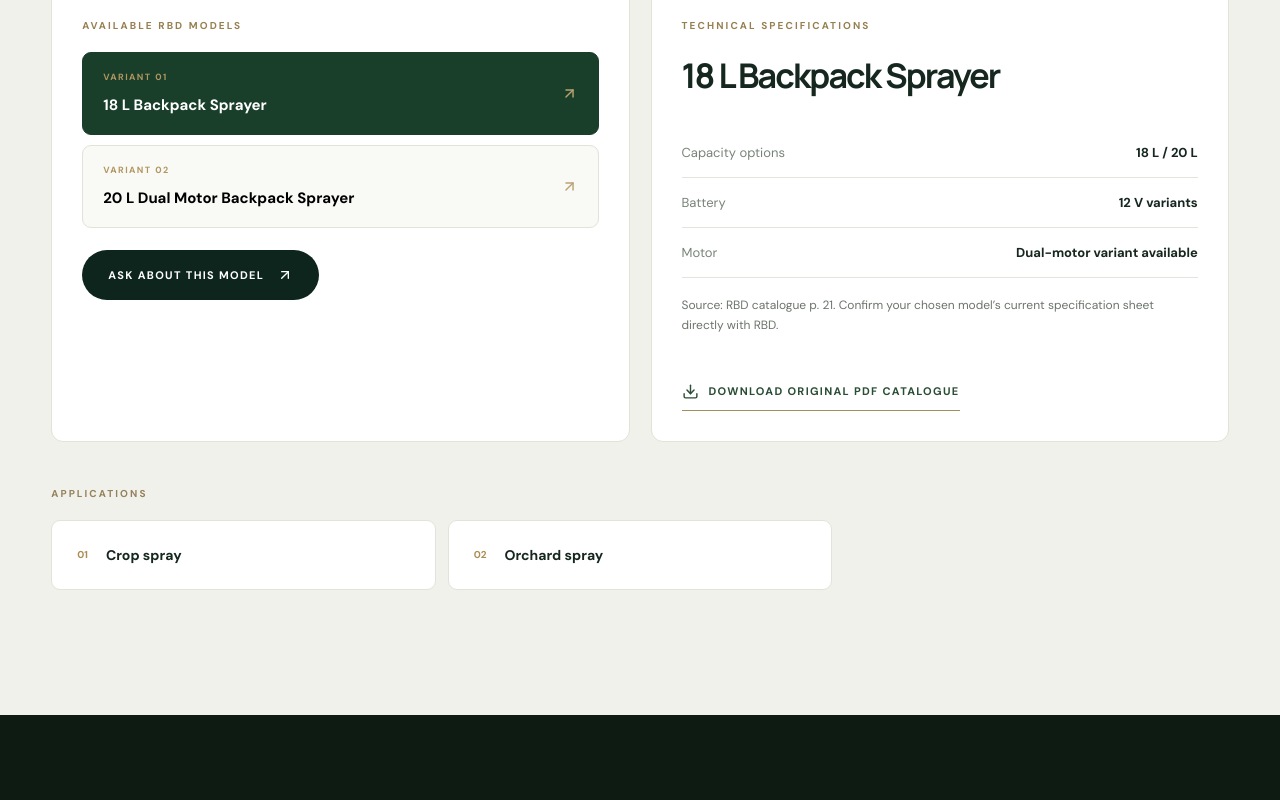
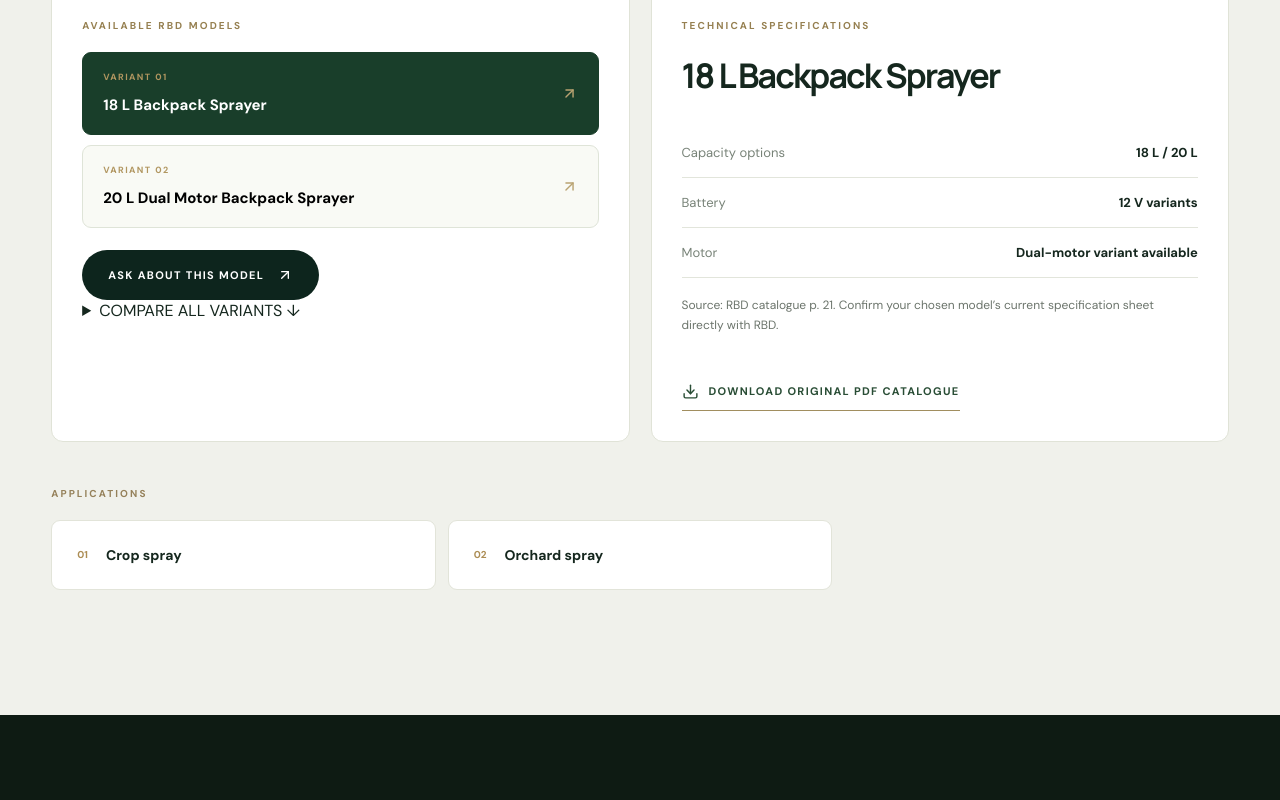
Before and after one commit to rbdchatgpt-cmd/rbd-animated-catalogue, a Next.js app: page /products/battery-sprayer/ in a window 1280 px wide. Shown: the part 4330-5130 px from the top of the page. Built offline with nearby package versions, Linux system fonts and the light colour scheme; no server answers.

Commit message:
Let customers compare model variants without applying reference specs to unverified models

```diff
--- a/components/ProductPageClient.jsx
+++ b/components/ProductPageClient.jsx
@@ -63,7 +63,8 @@ export default function ProductPageClient({product}){
  <section className="catalogue-inspection-section" id="inspection"><div className="container"><div className="catalogue-section-kicker">03 / INSPECT THE MACHINE</div><div className="catalogue-subhead"><h2>EVERY ANGLE.<br/><em>EVERY DETAIL.</em></h2><p>Zoom in on the original photograph. A true interactive 360° machine model becomes available only when its verified RBD GLB model is provided.</p></div>
  <div className="catalogue-inspection-grid"><div><Viewer3D product={product}/></div><div className="catalogue-inspection-sidebar"><div className="catalogue-details-label">PRODUCT GALLERY</div><div className="catalogue-original-photo"><Photo product={product}/></div>{assets.photos.length?assets.photos.map((src,i)=><div className="catalogue-original-photo" key={src}><img src={src} alt={"Approved RBD "+product.name+" angle "+(i+2)}/></div>):<div className="catalogue-angles-pending">ADDITIONAL ORIGINAL ANGLES PENDING<br/>UP TO 360° WHEN ASSETS ARE AVAILABLE</div>}<p className="note">Machine logos, shapes, colours and components are preserved. No generic substitutes are used.</p></div></div></div></section>
  <section className="catalogue-specs-section" id="models"><div className="container"><div className="catalogue-section-kicker dark">04 / MODELS & SPECIFICATIONS</div><div className="catalogue-subhead"><h2>CHOOSE YOUR<br/><em>CONFIGURATION.</em></h2><p>Select an available variant. Only confirmed specifications for the reference model appear; values are never transferred to other variants.</p></div>
- <div className="catalogue-model-spec-grid"><div className="catalogue-model-panel"><div className="catalogue-details-label">AVAILABLE RBD MODELS</div><div className="catalogue-variant-grid">{product.models.map((m,i)=><button type="button" aria-pressed={model===m} className={model===m?"active":""} key={m} onClick={()=>setModel(m)}><span>VARIANT {String(i+1).padStart(2,"0")}</span><strong>{m}</strong><ArrowUpRight size={17}/></button>)}</div><div className="catalogue-specs-action"><QuickWhatsapp product={product} model={model} className="btn btn-dark" label="ASK ABOUT THIS MODEL"/></div></div>
+ <div className="catalogue-model-spec-grid"><div className="catalogue-model-panel"><div className="catalogue-details-label">AVAILABLE RBD MODELS</div><div className="catalogue-variant-grid">{product.models.map((m,i)=><button type="button" aria-pressed={model===m} className={model===m?"active":""} key={m} onClick={()=>setModel(m)}><span>VARIANT {String(i+1).padStart(2,"0")}</span><strong>{m}</strong><ArrowUpRight size={17}/></button>)}</div><div className="catalogue-specs-action"><QuickWhatsapp product={product} model={model} className="btn btn-dark" label="ASK ABOUT THIS MODEL"/></div>
+ <details className="catalogue-variant-compare"><summary>COMPARE ALL VARIANTS ↓</summary><div className="catalogue-variant-scroll"><table><thead><tr><th scope="col">REFERENCE SPECIFICATION</th>{product.models.map(m=><th scope="col" key={m}>{m}</th>)}</tr></thead><tbody>{product.specs.length?product.specs.map(([k,v])=><tr key={k}><th scope="row">{k}</th>{product.models.map((m,i)=><td key={m}>{i===0?v:"Model-specific data pending"}</td>)}</tr>):<tr><th scope="row">Technical data</th>{product.models.map(m=><td key={m}>Awaiting approved data</td>)}</tr>}</tbody></table></div><p className="note">Reference values are shown only for {product.models[0]}. Other columns intentionally show pending data to avoid incorrect specifications.</p></details></div>
  <div className="catalogue-technical-panel" id="specifications"><div className="catalogue-details-label">TECHNICAL SPECIFICATIONS</div><h3>{model}</h3>{!isReference&&<p className="notice">The exact approved specifications for this variant are pending. Reference values from other models are intentionally hidden.</p>}
  {isReference&&product.specs.length?<div className="catalogue-technical-table">{product.specs.map(([k,v])=><div key={k}><span>{k}</span><strong>{v}</strong></div>)}</div>:isReference?<p className="notice">Verified specifications for this product have not been supplied yet.</p>:null}
  <p className="note" style={{marginTop:18}}>Source: {product.source}. Confirm your chosen model’s current specification sheet directly with RBD.</p><a className="catalogue-pdf-link" href="/RBD-Catalogue-Web.pdf" download><Download size={17}/> DOWNLOAD ORIGINAL PDF CATALOGUE</a>
```
